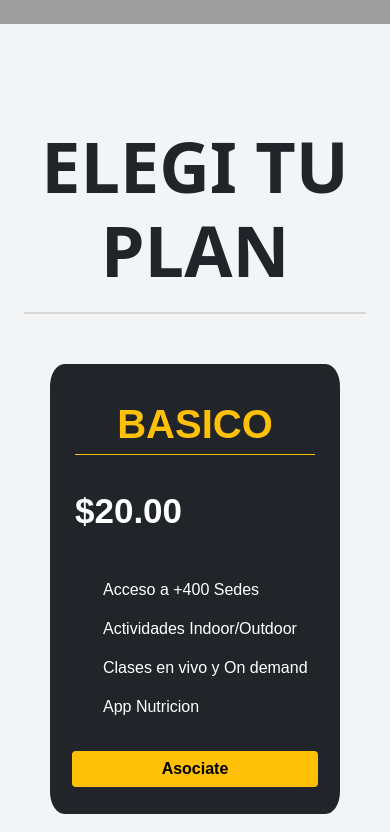
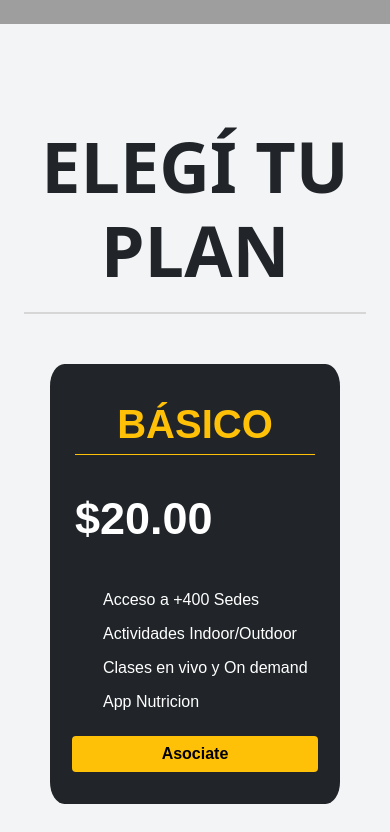
Before and after one commit to fraancosan/gymScriptFE, an Angular app in the folder angular/: page / in a window 390 px wide. Shown: the part 820-1652 px from the top of the page. Built offline with nearby package versions, Linux system fonts and the light colour scheme; grey boxes are pictures that could not be loaded.

Commit message:
Se terminaro el mobile first de las cards

```diff
--- a/angular/src/app/app.component.html
+++ b/angular/src/app/app.component.html
@@ -1,6 +1,6 @@
 <!-- Pantalla Carga -->
 <!-- Dura un poco y luego desaparece -->
-<app-loading></app-loading>
+<!-- <app-loading></app-loading> -->
 
 <!-- Banner -->
 <section class="presentation">
@@ -13,12 +13,12 @@
 <!-- Se ponen las cartas con los planes -->
 <div class="container-fluid containerPlanes" id="planes">
   <div class="container">
-    <h1 class="titles">ELEGI TU PLAN</h1>
+    <h1 class="titles">ELEGÍ TU PLAN</h1>
   </div>
   <div class="containerCards">
     <div class="row">
-      <app-card class="col" title="BASICO" cost="20"></app-card>
-      <app-card class="col" title="ESTANDAR" cost="50"></app-card>
+      <app-card class="col" title="BÁSICO" cost="20"></app-card>
+      <app-card class="col" title="ESTÁNDAR" cost="50"></app-card>
       <app-card class="col" title="PREMIUM" cost="100"></app-card>
     </div>
   </div>
--- a/angular/src/app/components/card/card.component.css
+++ b/angular/src/app/components/card/card.component.css
@@ -24,7 +24,7 @@
 }
 
 .title {
-    font-size: 40px;
+    font-size: 30px;
     font-weight: bold;
     color: #ffc107;
     margin: 10px 5px 5px 5px;
@@ -34,11 +34,10 @@
 
 .cost {
     margin: 0 5px;
-    font-size: 35px;
     padding-top: 25px;
     padding-bottom: 10px;
-    /* border-bottom: 1px solid #ffc107; */
     color: white;
+    font-size: 35px;
     font-weight: bold;
 }
 
@@ -51,7 +50,7 @@
 .list-item {
     display: flex;
     flex-direction: row;
-    margin: 15px 5px;
+    margin: 10px 5px;
     list-style: none;
 }
 
@@ -62,9 +61,9 @@
 }
 
 .btn-warning {
-    margin-top: 15px;
+    margin-top: 10px;
     font-weight: bold;
-    margin-bottom: 15px;
+    margin-bottom: 20px;
     border: 2px solid #212529;
     transition: all .5s;
 }
@@ -84,6 +83,13 @@
         width: 280px;
     }
 
+    .title {
+        font-size: 40px;
+    }
+
+    .cost {
+        font-size: 45px;
+    }
 }
 
 /*Si la pantalla tiene minimo 350px hago lo siguiente*/
@@ -99,6 +105,7 @@
     .contenedor:hover {
         box-shadow: rgba(0, 0, 0, 0.25) 0px 54px 55px, rgba(0, 0, 0, 0.12) 0px -12px 30px, rgba(0, 0, 0, 0.12) 0px 4px 6px, rgba(0, 0, 0, 0.17) 0px 12px 13px, rgba(0, 0, 0, 0.09) 0px -3px 5px;
     }
+
 }
 
 @media (min-width: 1372px){
--- a/angular/src/app/components/header/header.component.css
+++ b/angular/src/app/components/header/header.component.css
@@ -51,6 +51,7 @@
     padding: 0.25rem 0.5rem;
     border-radius: 0.25rem;
     cursor: pointer;
+    font-weight: 500;
     transition: background-color 0.3s;
   }
 
```
